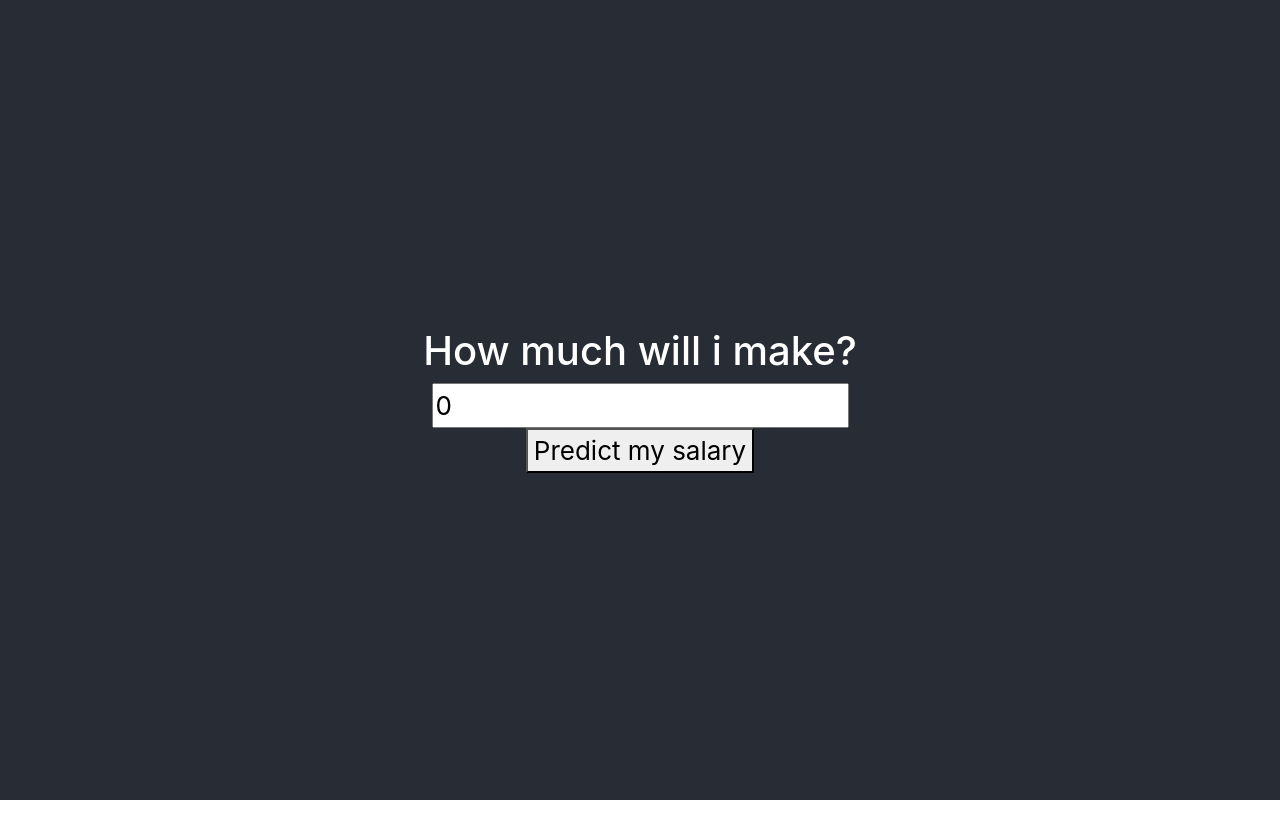
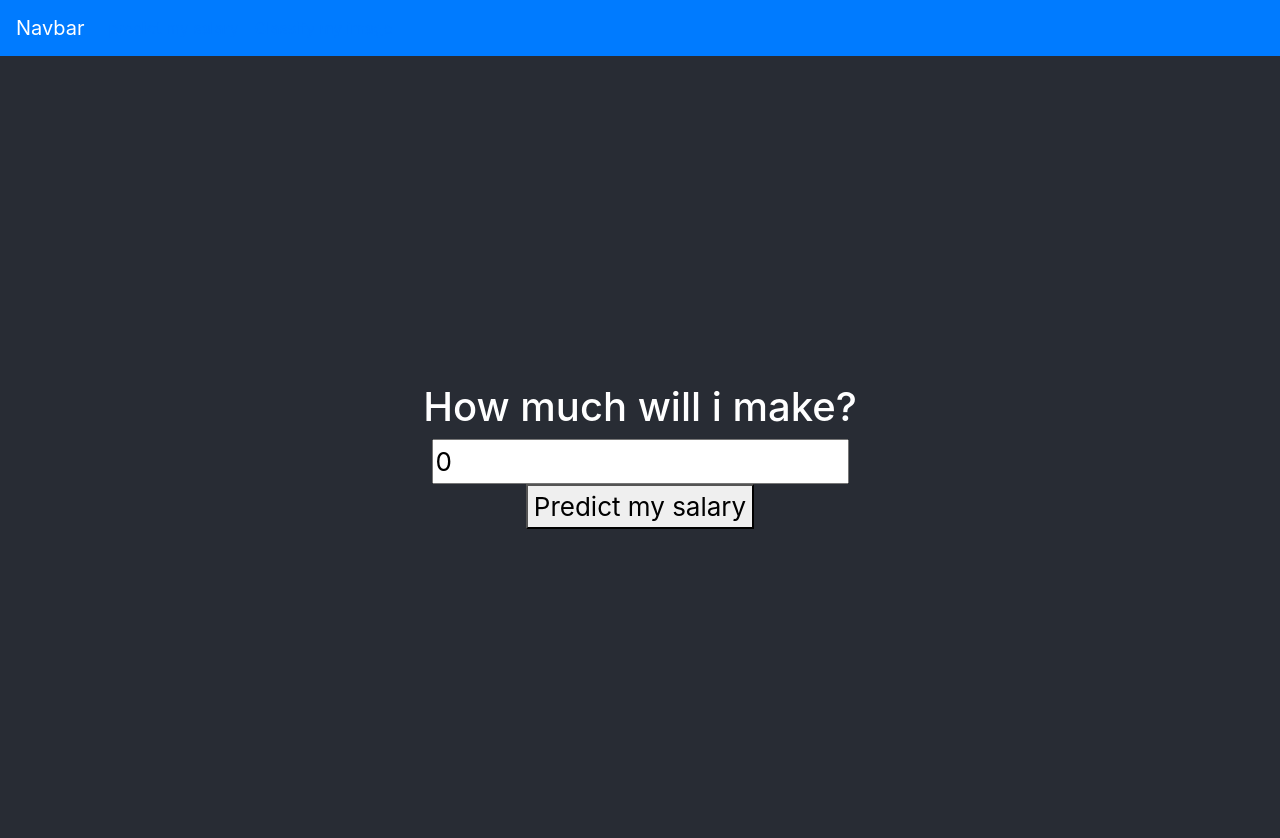
Before and after one commit to belke05/ML_flask_react, a React app in the folder frontend_react/: page / in a window 1280 px wide. Shown: the top 838 px of the page. Before the commit the page ends 800 px from the top, so only its background shows below. Built offline with nearby package versions, Linux system fonts and the light colour scheme; the HTML template or start-up script is replaced by a standard one.

Commit message:
adding pages

```diff
--- a/frontend_react/package.json
+++ b/frontend_react/package.json
@@ -52,6 +52,7 @@
     "react-bootstrap": "^1.0.0-beta.16",
     "react-dev-utils": "^10.0.0",
     "react-dom": "^16.12.0",
+    "react-router-dom": "^5.1.2",
     "resolve": "1.12.2",
     "resolve-url-loader": "3.1.1",
     "sass-loader": "8.0.0",
--- a/frontend_react/src/App.js
+++ b/frontend_react/src/App.js
@@ -1,21 +1,21 @@
 import React, { useState } from "react";
 
 import "./styles/App.css";
-import Input from "./components/Input";
-import Prediction from "./components/Prediction";
+import SalaryPage from "./pages/SalaryPage";
+import Navigator from "./components/Navigator";
+
+import { Switch, Route } from "react-router-dom";
 
 function App() {
-  const [predictedSalary, setPredictedSalary] = useState(false);
-  const [experience, setExperience] = useState(0);
-
   return (
-    <div className="App">
-      <Input
-        experience={experience}
-        setExperience={setExperience}
-        setPredictedSalary={setPredictedSalary}
-      />
-      {predictedSalary && <Prediction prediction={predictedSalary} />}
+    <div style={{ height: "100vh" }}>
+      <Navigator />
+      <div className="App">
+        <Switch>
+          <Route exact path="/" component={SalaryPage} />
+          <Route exact path="/salarypage" component={SalaryPage} />
+        </Switch>
+      </div>
     </div>
   );
 }
--- /dev/null
+++ b/frontend_react/src/components/Navigator.js
@@ -0,0 +1,19 @@
+import React from "react";
+import { Navbar, Nav } from "react-bootstrap";
+import { Link } from "react-router-dom";
+
+export default function Navigator() {
+  return (
+    <Navbar bg="primary" variant="dark">
+      <Navbar.Brand href="#home">Navbar</Navbar.Brand>
+      <Nav className="mr-auto">
+        <Nav.Link href="#home">
+          <Link to="/">predict my salary</Link>
+        </Nav.Link>
+        <Nav.Link href="#features">
+          <Link to="/imagesPage">Classify my image</Link>
+        </Nav.Link>
+      </Nav>
+    </Navbar>
+  );
+}
--- a/frontend_react/src/index.js
+++ b/frontend_react/src/index.js
@@ -2,10 +2,16 @@ import React from "react";
 import ReactDOM from "react-dom";
 import "./styles/index.css";
 import App from "./App";
+import { BrowserRouter as Router } from "react-router-dom";
 import * as serviceWorker from "./serviceWorker";
 import "bootstrap/dist/css/bootstrap.min.css";
 
-ReactDOM.render(<App />, document.getElementById("root"));
+ReactDOM.render(
+  <Router>
+    <App />
+  </Router>,
+  document.getElementById("root")
+);
 
 // If you want your app to work offline and load faster, you can change
 // unregister() to register() below. Note this comes with some pitfalls.
--- /dev/null
+++ b/frontend_react/src/pages/SalaryPage.js
@@ -0,0 +1,19 @@
+import React, { useState } from "react";
+
+import Input from "../components/Input";
+import Prediction from "../components/Prediction";
+
+export default function SalaryPage(props) {
+  const [predictedSalary, setPredictedSalary] = useState(false);
+  const [experience, setExperience] = useState(0);
+  return (
+    <div>
+      <Input
+        experience={experience}
+        setExperience={setExperience}
+        setPredictedSalary={setPredictedSalary}
+      />
+      {predictedSalary && <Prediction prediction={predictedSalary} />}
+    </div>
+  );
+}
--- a/frontend_react/src/styles/App.css
+++ b/frontend_react/src/styles/App.css
@@ -1,14 +1,12 @@
 .App {
   text-align: center;
   background-color: #282c34;
-  height: 40vmin;
-
-  min-height: 100vh;
   display: flex;
   flex-direction: column;
   align-items: center;
   justify-content: center;
   font-size: calc(10px + 2vmin);
+  height: 100%;
   color: white;
 }
 
@@ -30,3 +28,7 @@ input,
 button {
   margin: 10px;
 }
+
+a {
+  color: white;
+}
```
Also changed, not shown: 1 other file (tests, documents, lock files or other folders).
